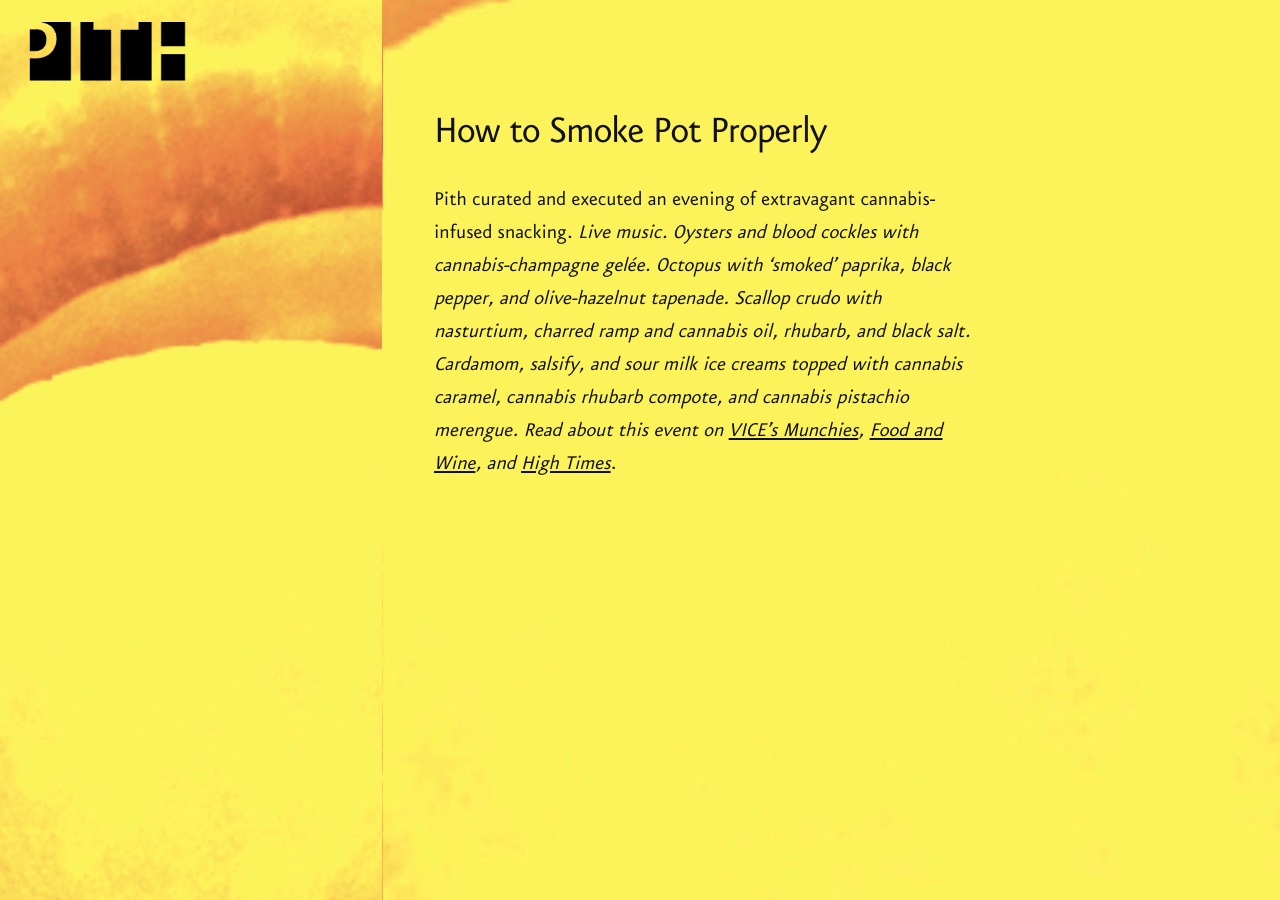
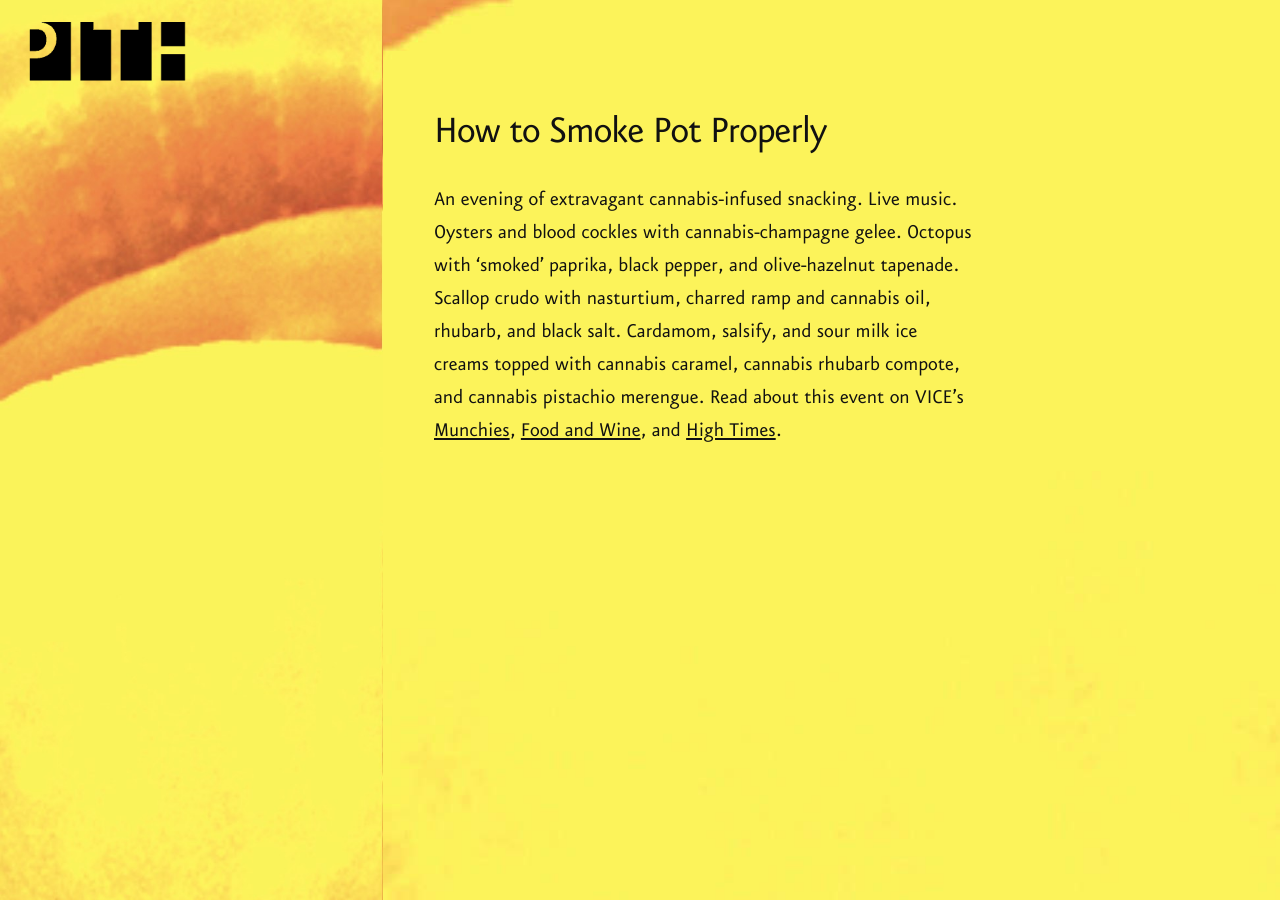
Before and after one commit to zoe-pith/pith-site, a Jekyll site: the page built from _posts/2016-04-15-how-to-smoke-pot-properly.md, in a window 1280 px wide. Built offline with Jekyll 4.4.1, drawn with Linux system fonts in a browser that asks for light colours.

Commit message:
Updated 2016-04-15-how-to-smoke-pot-properly.md

```diff
--- a/_posts/2016-04-15-how-to-smoke-pot-properly.md
+++ b/_posts/2016-04-15-how-to-smoke-pot-properly.md
@@ -1,12 +1,8 @@
 ---
 layout: post
-title:  "How to Smoke Pot Properly"
+title: How to Smoke Pot Properly
 categories: projects
+published: true
 ---
 
-Pith curated and executed an evening of extravagant cannabis-infused snacking.
-<em>Live music. Oysters and blood cockles with cannabis-champagne gelée.
-Octopus with ‘smoked’ paprika, black pepper, and olive-hazelnut tapenade. Scallop crudo with nasturtium, charred ramp and cannabis oil, rhubarb, and black salt. Cardamom, salsify, and sour milk ice creams topped with cannabis caramel, cannabis rhubarb compote, and cannabis pistachio merengue. Read about this event on
-[VICE’s Munchies](https://munchies.vice.com/en/articles/a-hazy-night-at-the-weed-eaters-underground-book-launch-party),
-[Food and Wine](http://www.foodandwine.com/fwx/food/how-smoke-marijuana),
-and [High Times](http://www.hightimes.com/read/budtastic-book-launch)</em>.
+An evening of extravagant cannabis-infused snacking. Live music. Oysters and blood cockles with cannabis-champagne gelee. Octopus with ‘smoked’ paprika, black pepper, and olive-hazelnut tapenade. Scallop crudo with nasturtium, charred ramp and cannabis oil, rhubarb, and black salt. Cardamom, salsify, and sour milk ice creams topped with cannabis caramel, cannabis rhubarb compote, and cannabis pistachio merengue. Read about this event on VICE’s [Munchies]((https://munchies.vice.com/en/articles/a-hazy-night-at-the-weed-eaters-underground-book-launch-party)), [Food and Wine]((http://www.foodandwine.com/fwx/food/how-smoke-marijuana)), and [High Times]((http://www.hightimes.com/read/budtastic-book-launch)).
```
